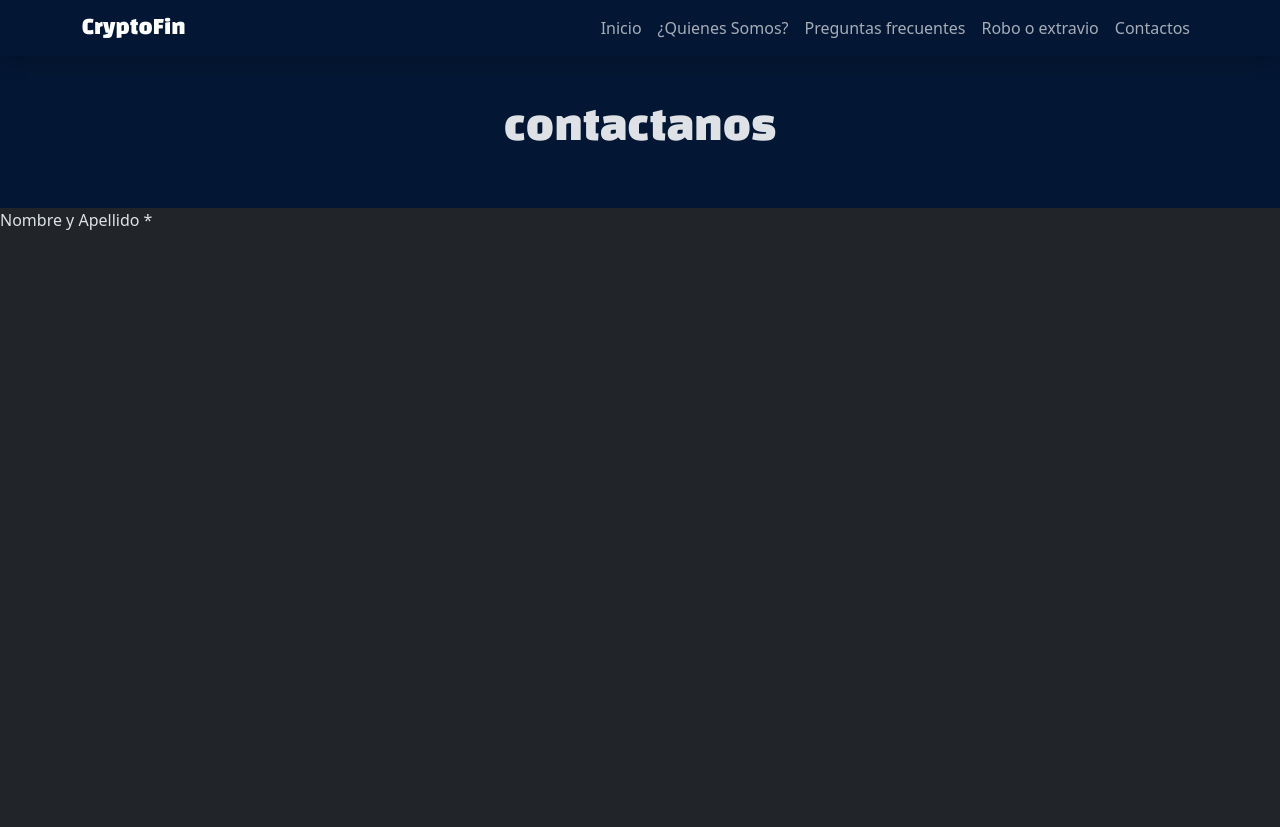
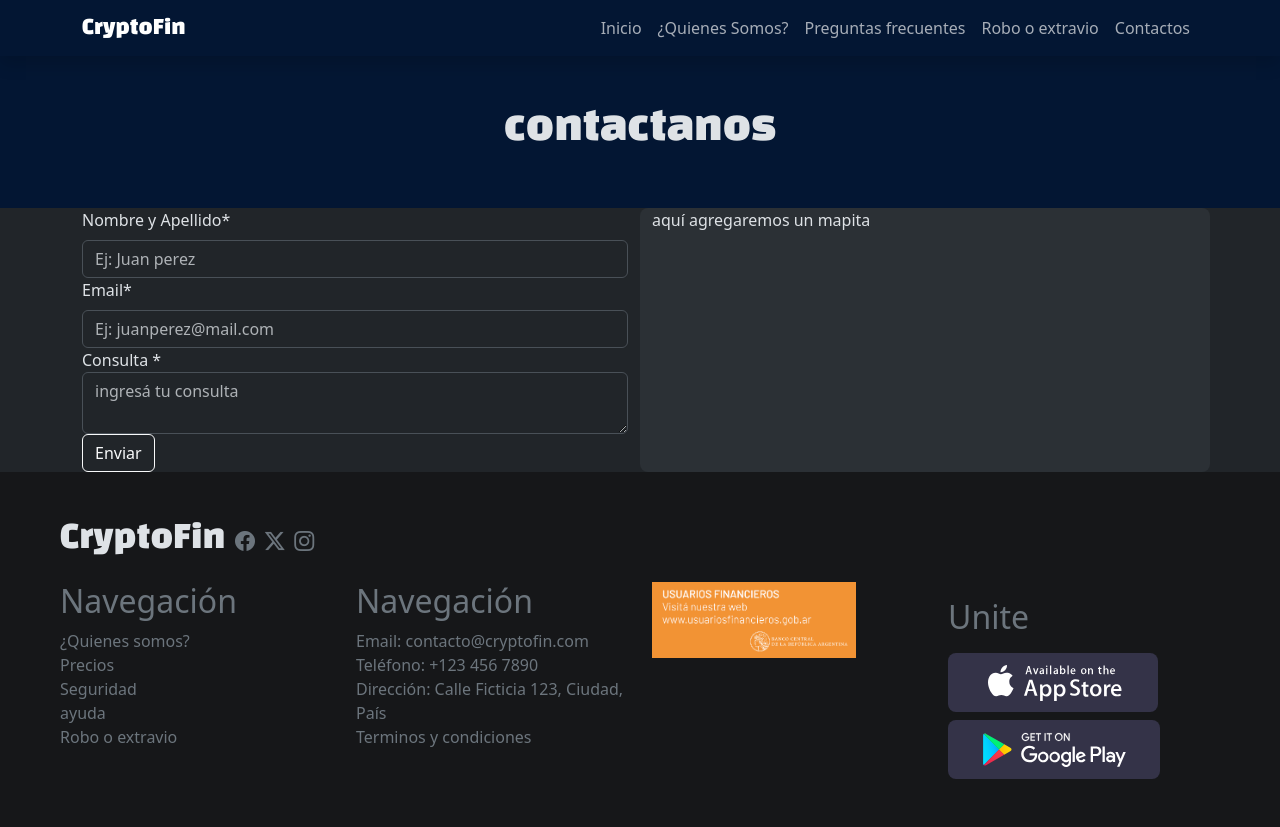
Before and after one commit to G1U5/CryptoFin, a plain HTML site: page pages/contactos.html in a window 1280 px wide. Before the commit the page ends 800 px from the top, so only its background shows below. Drawn offline with nearby package versions, Linux system fonts and the light colour scheme; files whose address does not match are found by name.

Commit message:
Formulario contactos

```diff
--- a/pages/contactos.html
+++ b/pages/contactos.html
@@ -64,13 +64,88 @@
       <section class="container-fluid bg-primary-subtle p-5">
         <h1 class="text-center logoFont">contactanos</h1>
       </section>
-        <div>
-            <form>
-                <label for="name">Nombre y Apellido *</label>
+      <section class="container">
+        <div class="row">
+          <form class="col-6">
+            <label for="name" class="form-label">Nombre y Apellido*</label>
+            <input
+              type="text"
+              class="form-control"
+              id="name"
+              placeholder="Ej: Juan perez"
+              minlength="8"
+              maxlength="20"
+              required
+            />
+            <label for="email" class="form-label">Email*</label>
+            <input
+              type="text"
+              class="form-control"
+              id="email"
+              placeholder="Ej: juanperez@mail.com"
+              minlength="16"
+              maxlength="320"
+              required
+            />
+            <label for="textarea">Consulta *</label>
+            <textarea
+              id="textarea"
+              class="form-control"
+              placeholder="ingresá tu consulta"
+            ></textarea>
+            <button
+              class="btn btn-outline-light"
+              type="button"
+              data-bs-toggle="modal"
+              data-bs-target="#modalRegistro"
+            >
+              Enviar
+            </button>
           </form>
+          <div class="col-6 bg-body-tertiary rounded-3">
+            <p>aquí agregaremos un mapita</p>
           </div>
+        </div>
+      </section>
     </main>
-      <footer></footer>
+    <footer class="container-fluid">
+      <div class="row bg-secondary-subtle p-5 text-center text-md-start">
+        <div class="text-center text-md-start mb-3">
+          <h2 class="logoFont">
+            CryptoFin <i class="bi bi-facebook lead text-secondary"></i>
+            <i class="bi bi-twitter-x lead text-secondary"></i>
+            <i class="bi bi-instagram lead text-secondary"></i>
+          </h2>
+        </div>
+        <div class="text-secondary col-md-3">
+          <h2>Navegación</h2>
+          <ul class="list-unstyled">
+            <li>¿Quienes somos?</li>
+            <li>Precios</li>
+            <li>Seguridad</li>
+            <li>ayuda</li>
+            <li>Robo o extravio</li>
+          </ul>
+        </div>
+        <div class="text-secondary col-md-3">
+          <h2>Navegación</h2>
+          <ul class="list-unstyled">
+            <li>Email: contacto@cryptofin.com</li>
+            <li>Teléfono: +123 456 7890</li>
+            <li>Dirección: Calle Ficticia 123, Ciudad, País</li>
+            <li>Terminos y condiciones</li>
+          </ul>
+        </div>
+        <div class="col-md-3">
+          <img class="w-75" src="../img/usuariosfinancieros.png" alt="" />
+        </div>
+        <div class="col-md-3 text-secondary pt-3">
+          <h2>Unite</h2>
+          <img class="py-2" src="../img/badge-apple-store.svg" alt="" />
+          <img src="../img/google-play-badge-bb.svg" alt="" />
+        </div>
+      </div>
+    </footer>
     <script src="./Js/bootstrap.min.js"></script>
   </body>
 </html>
```
Lines whose indentation alone changed are shown as unchanged.
